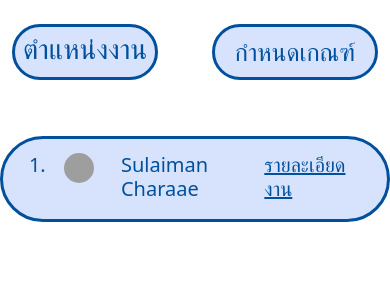
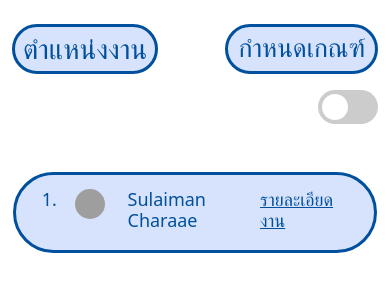
Before and after one commit to Kuddari/EmployeeTrackingsystem, a Django app: page /informationstaff/ in a window 390 px wide. Shown: the part 76-376 px from the top of the page. Run offline with Django 4.2, Linux system fonts and the light colour scheme; some libraries are stand-ins or nearby versions; grey boxes are pictures that could not be loaded.

Commit message:
update Switch open-close sem2

```diff
--- a/managesystem/urls.py
+++ b/managesystem/urls.py
@@ -6,7 +6,7 @@
     path('login/', views.login_view, name='login'),
     path('selectfilter/', views.selectfilter_view, name='selectfilter'),
     path('informationstaff/',views.informationstaff_view,name='informationstaff'),
-    path('',views.informationuser_view,name='informationuser'),
-    path('formreport/',views.formreport_view,name='formreport'),
+    path('informationuser/',views.informationuser_view,name='informationuser'),
+    path('',views.formreport_view,name='formreport'),
     path('report/',views.report_view,name='report'),
 ]
--- a/static/css/informationstaff.css
+++ b/static/css/informationstaff.css
@@ -39,13 +39,110 @@
     border-radius: 50px;
 }
 
+.switch {
+    position: relative;
+    display: inline-block;
+    width: 60px;
+    height: 34px;
+  }
+
+.switch input {
+    opacity: 0;
+    width: 0;
+    height: 0;
+  }
+
+.slider {
+    position: absolute;
+    cursor: pointer;
+    top: 0;
+    left: 0;
+    right: 0;
+    bottom: 0;
+    background-color: #ccc;
+    -webkit-transition: .4s;
+    transition: .4s;
+  }
+
+.slider:before {
+    position: absolute;
+    content: "";
+    height: 26px;
+    width: 26px;
+    left: 4px;
+    bottom: 4px;
+    background-color: white;
+    -webkit-transition: .4s;
+    transition: .4s;
+  }
+
+input:checked + .slider {
+    background-color: #2196F3;
+  }
+
+input:focus + .slider {
+    box-shadow: 0 0 1px #2196F3;
+  }
+
+input:checked + .slider:before {
+    -webkit-transform: translateX(26px);
+    -ms-transform: translateX(26px);
+    transform: translateX(26px);
+  }
+
+  /* Rounded sliders */
+.slider.round {
+    border-radius: 34px;
+  }
+
+.slider.round:before {
+    border-radius: 50%;
+  }
+
+@media (max-width: 992px) {
+    .color {
+        font-size: 28px;
+        padding: 5px 10px;
+
+    }
+
+    .color1 {
+        font-size: 28px;
+        padding: 5px 10px;
+    }
+    .infor {
+        margin: 1px;
+    }
+
+    .infor h3 {
+        font-size: 22px;
+    }
+
+    .infor .h3 {
+        font-size: 22px;
+    }
+
+    .infor img {
+        width: 30px;
+        height: 30px;
+    }
+
+}
 
 
-/* Media query for screens less than or equal to 768px */
 @media (max-width: 768px) {
     .color {
-        font-size: 28px;
-        padding: 5px 8px;
+        font-size: 26px;
+        padding: 5px 10px;
+
+    }
+
+    .color1 {
+        font-size: 26px;
+        padding: 5px 10px;
+    }
+    .infor {
+        margin: 1px;
     }
 
     .infor h3 {
@@ -62,3 +159,28 @@
     }
 
 }
+
+@media (max-width: 600px) {
+    .color {
+        font-size: 28px;
+        padding: 5px 8px;
+
+    }
+    .infor {
+        margin: 1px;
+    }
+
+    .infor h3 {
+        font-size: 18px;
+    }
+
+    .infor .h3 {
+        font-size: 18px;
+    }
+
+    .infor img {
+        width: 30px;
+        height: 30px;
+    }
+
+}
--- a/templates/informationstaff.html
+++ b/templates/informationstaff.html
@@ -7,6 +7,7 @@
     <title>เลือกตำแหน่งงาน</title>
     {% load static %}
     <link rel="stylesheet" href="{% static 'css/informationstaff.css' %}">
+
 </head>
 <body>
     <div class="container">
@@ -17,7 +18,12 @@
             <div class="col-6 col-lg-6 d-flex justify-content-end">
                 <a class="h2 color1" href="">กำหนดเกณฑ์</a>
             </div>
-
+            <div class="col-12 col-lg-12 d-flex justify-content-end mt-2">
+                <label class="switch">
+                    <input id="toggleButton" type="checkbox">
+                    <span class="slider round"></span>
+                </label>
+            </div>
         </div>
         <div class="row mt-5 infor">
             <div class="col-1 d-flex justify-content-center">
@@ -39,5 +45,36 @@
     </div>
 
 
+
+    <!-- <button id="toggleButton" class="btn btn-primary">Toggle เทอม 2</button> -->
+
+    <script>
+        document.addEventListener('DOMContentLoaded', function () {
+            const toggleButton = document.getElementById('toggleButton');
+
+            // Function to toggle the state in Local Storage
+            const toggleColumnState = () => {
+                let isColumnVisible = localStorage.getItem('isColumnVisible') === 'true';
+                isColumnVisible = !isColumnVisible;
+                localStorage.setItem('isColumnVisible', isColumnVisible.toString());
+                updateSwitchState(isColumnVisible);
+            };
+
+            // Function to update the switch state
+            const updateSwitchState = (isColumnVisible) => {
+                toggleButton.checked = isColumnVisible;
+            };
+
+            // Add a click event listener to the button
+            toggleButton.addEventListener('click', function () {
+                toggleColumnState();
+            });
+
+            // Check the saved state and set the initial switch state
+            const isColumnVisible = localStorage.getItem('isColumnVisible') === 'true';
+            updateSwitchState(isColumnVisible);
+        });
+    </script>
+
 </body>
 </html>
--- a/templates/informationuser.html
+++ b/templates/informationuser.html
@@ -62,6 +62,9 @@
         </div>
     </div>
 
+
+
+
     <script src="https://code.jquery.com/jquery-3.6.0.min.js"></script>
 </body>
 </html>
--- a/templates/navbar.html
+++ b/templates/navbar.html
@@ -8,8 +8,6 @@
     <link rel="stylesheet" href="{% static 'css/navbar.css' %}">
     <link href="https://cdn.jsdelivr.net/npm/bootstrap@5.0.0-alpha2/dist/css/bootstrap.min.css" rel="stylesheet">
     <script src="https://cdn.jsdelivr.net/npm/bootstrap@5.0.0-alpha2/dist/js/bootstrap.min.js"></script>
-    <script src="https://cdn.jsdelivr.net/npm/chart.js"></script>
-    <script src="https://cdn.jsdelivr.net/npm/popper.js@2.11.6/dist/umd/popper.min.js"></script>
     <style>
         .navbar-nav .nav-item a {
             font-size: 18px;
@@ -69,5 +67,7 @@
             });
         });
     </script>
+
+
 </body>
 </html>
```
Also changed, not shown: static/js/scripts.js (added, +35 -0 lines), templates/formreport.html (+31 -20 lines), static/css/formreport.css (line endings or trailing spaces), static/css/navbar.css (line endings or trailing spaces).
